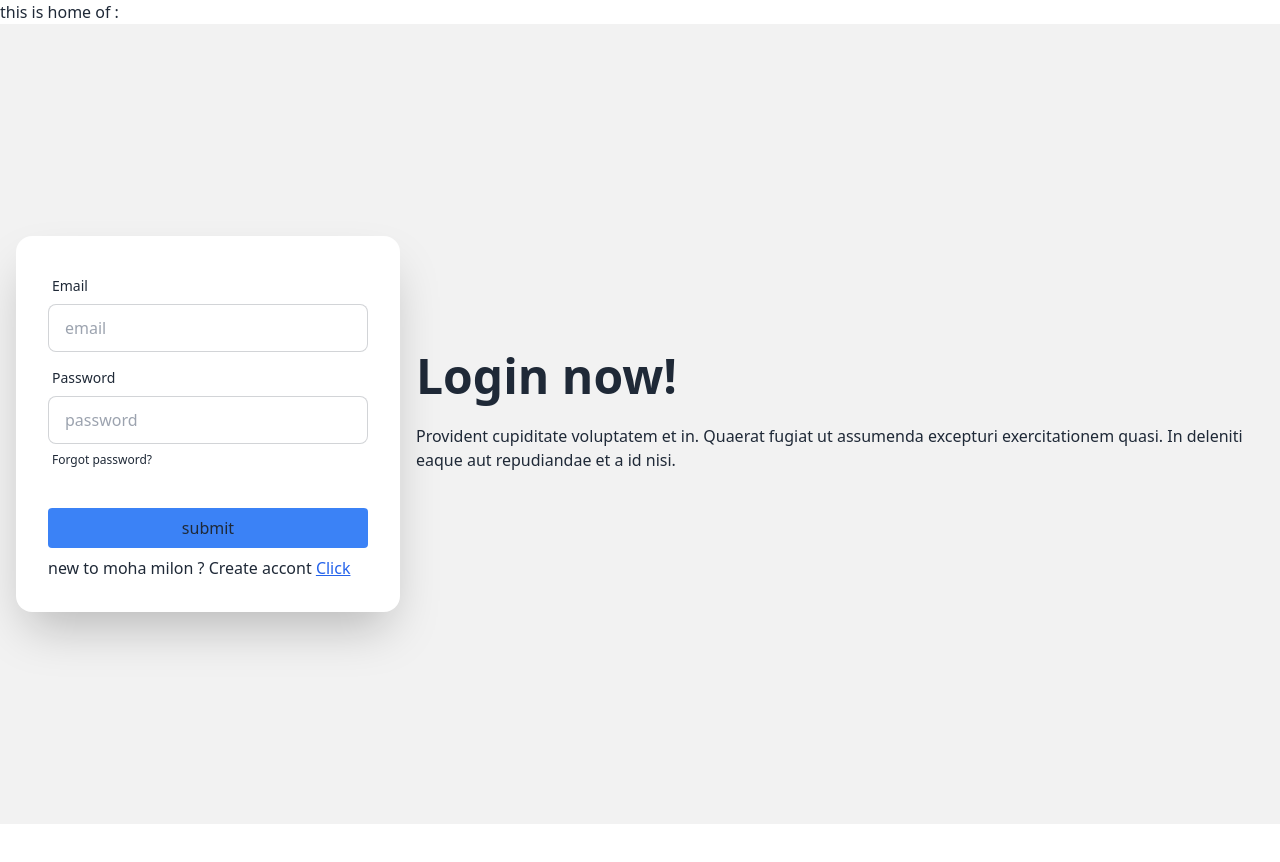
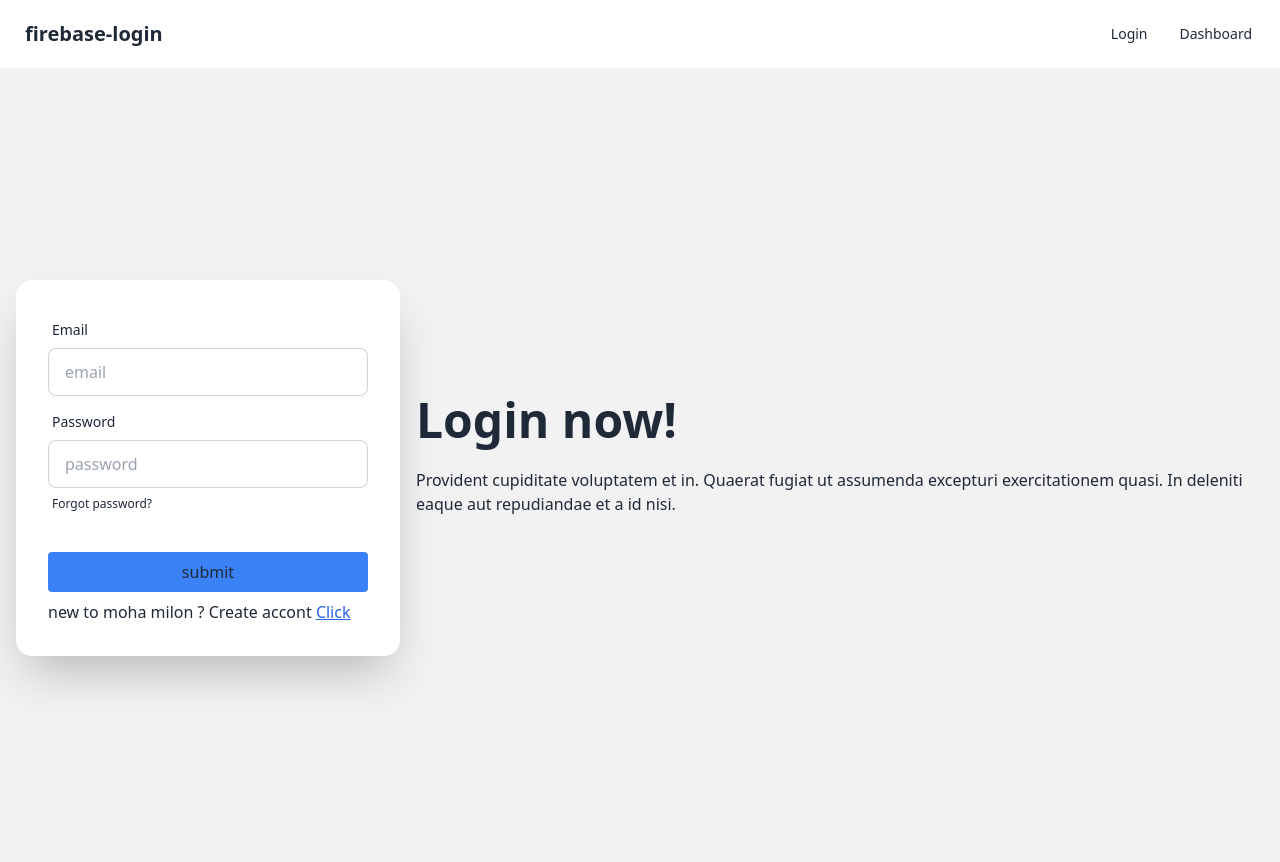
Before and after one commit to SI-Tanbir/moha-milon, a React (Vite) app: page / in a window 1280 px wide. Shown: the top 862 px of the page. Before the commit the page ends 824 px from the top, so only its background shows below. Built offline with nearby package versions, Linux system fonts and the light colour scheme; no server answers.

Commit message:
after long battle i made private routing

```diff
--- /dev/null
+++ b/src/components/Dashboard.jsx
@@ -0,0 +1,14 @@
+
+
+import React, { useContext } from 'react'
+import { AuthContext } from './AuthProvider'
+
+const Dashboard = () => {
+  const {user}=useContext(AuthContext)
+
+  return (
+    <div>welcome to deshboard name: {user?.email}</div>
+  )
+}
+
+export default Dashboard
--- a/src/components/Home.jsx
+++ b/src/components/Home.jsx
@@ -2,6 +2,7 @@
 
 import React, { useContext } from 'react'
 import { AuthContext } from './AuthProvider'
+import { Link } from 'react-router-dom';
 
 const Home = () => {
 
@@ -31,7 +32,24 @@ const Home = () => {
   return (
     <div className='flex'>
 
-        <h4>this is home of : {user && user?.email} </h4>
+        {/* <h4>this is home of : {user && user?.email} </h4> */}
+
+
+
+        <div className="navbar bg-base-100">
+  <div className="flex-1">
+    <a className="btn btn-ghost text-xl">{user? user?.email :'firebase-login'}</a>
+  </div>
+  <div className="flex-none">
+    <ul className="menu menu-horizontal px-1">
+      <li><Link to='/'>Login</Link></li>
+      <li>
+          <Link to='/dashboard'>Dashboard</Link>
+      </li>
+    </ul>
+  </div>
+</div>
+
 
         {user && <button onClick={handleSignout} className=' my-4 bg-red-600 p-3 rounded'>Signout</button>}
     </div>
--- /dev/null
+++ b/src/components/PrivateRoute.jsx
@@ -0,0 +1,28 @@
+
+import React, { useContext } from 'react'
+import { AuthContext } from './AuthProvider'
+import PropTypes from 'prop-types';
+import { Navigate } from 'react-router-dom';
+
+
+
+const PrivateRoute = ({children}) => {
+    const {user}=useContext(AuthContext)
+
+
+    if(user){
+        return children
+    }
+
+  return <Navigate to='/'></Navigate>
+
+
+
+}
+
+export default PrivateRoute;
+
+PrivateRoute.propTypes ={
+    children: PropTypes.node
+
+}
--- a/src/main.jsx
+++ b/src/main.jsx
@@ -7,6 +7,8 @@ import { RouterProvider } from 'react-router-dom';
 import Login from './components/Login.jsx';
 import Signup from './components/Signup.jsx';
 import AuthProvider from './components/AuthProvider.jsx';
+import Dashboard from './components/Dashboard.jsx';
+import PrivateRoute from './components/PrivateRoute.jsx';
 
 
 
@@ -22,6 +24,10 @@ let router = createBrowserRouter([
       {
         path:'/signup',
         element:<Signup></Signup>
+      },
+      {
+        path:'/dashboard',
+        element:<PrivateRoute><Dashboard></Dashboard></PrivateRoute>
       }
     ]
   },
```
